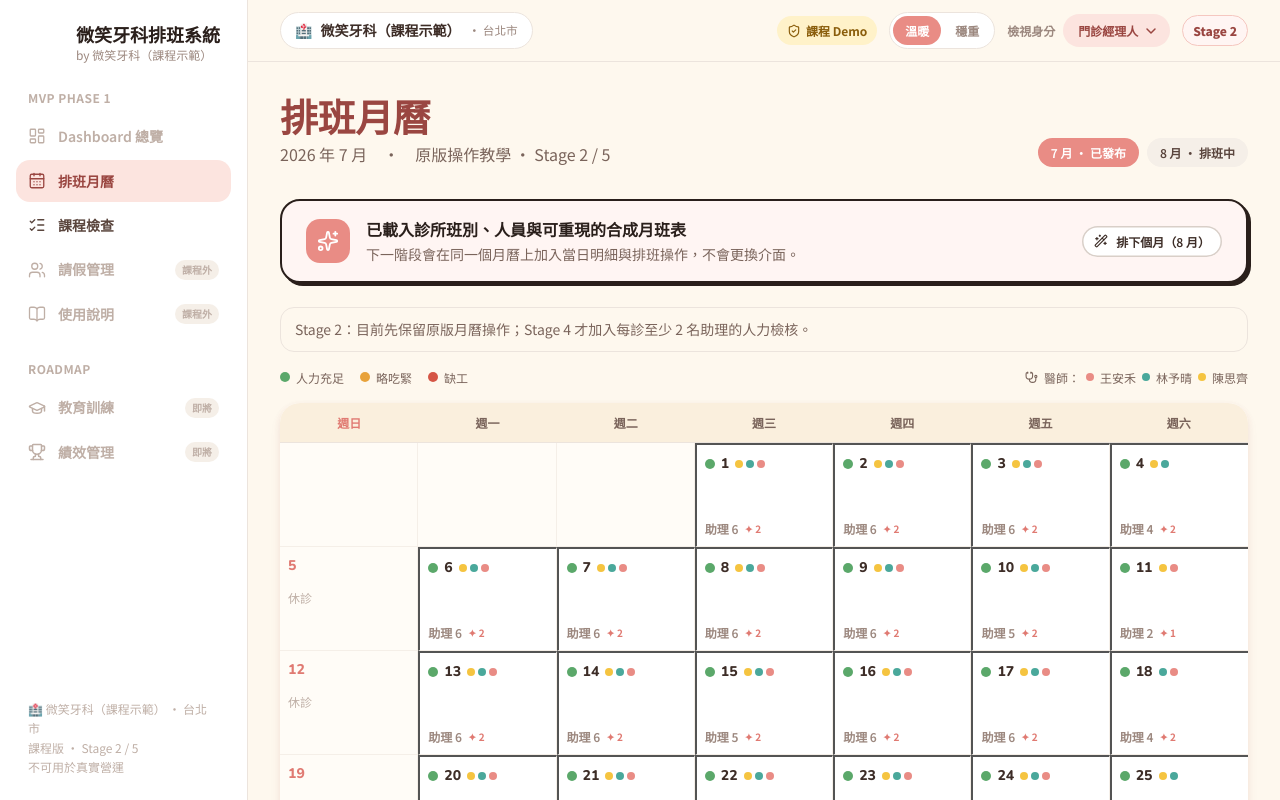
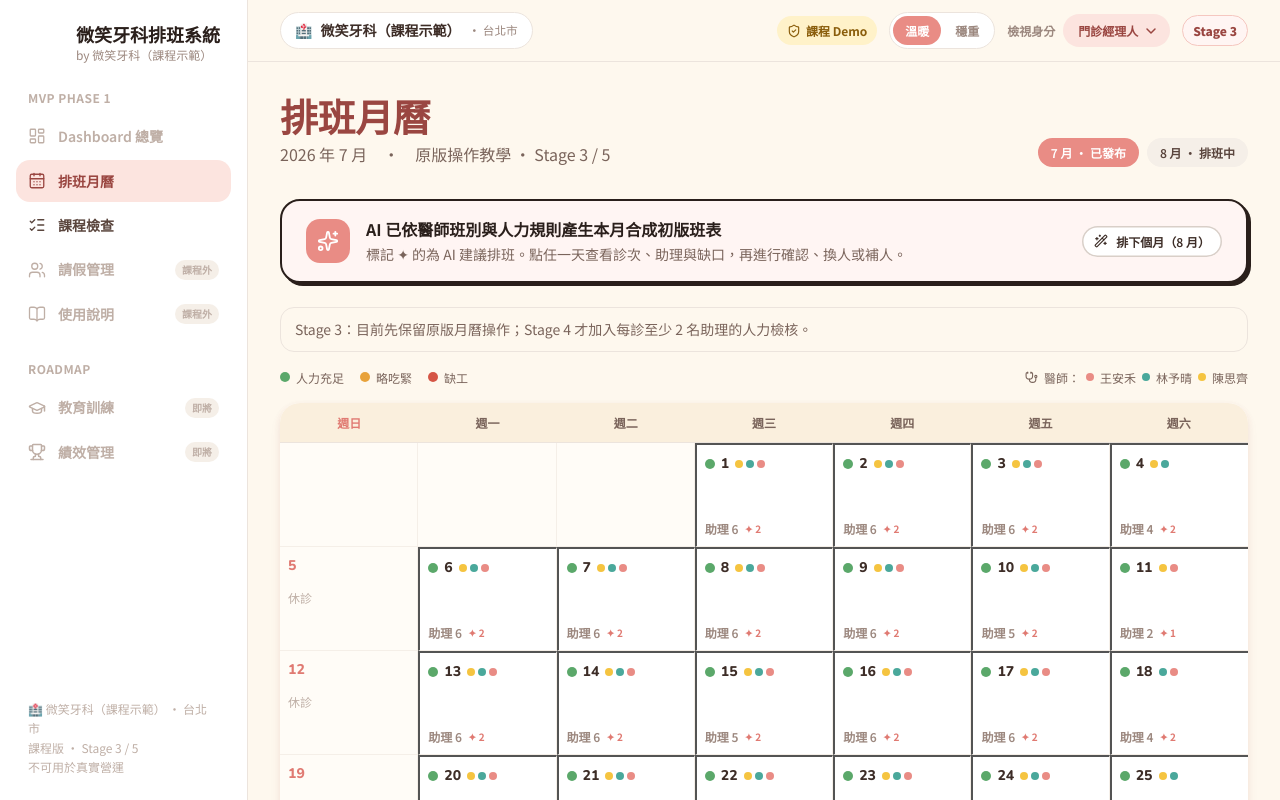
Before and after one commit to dentallio/wca-ai-clinic-schedule-workshop, a Next.js app: page / in a window 1280 px wide. Shown: the top 800 px of the page. Built offline with nearby package versions, Linux system fonts and the light colour scheme; a small style sheet from the web is missing.

Commit message:
feat: unlock stage 3 day scheduling workflow

```diff
--- a/src/course/workshop-stage.ts
+++ b/src/course/workshop-stage.ts
@@ -2,4 +2,4 @@
  * 每個 checkpoint 只調整這個數字，讓同一套原版介面逐步解鎖能力。
  * Stage 5 是 main branch 的完整成果。
  */
-export const CURRENT_WORKSHOP_STAGE = 2 as 1 | 2 | 3 | 4 | 5;
+export const CURRENT_WORKSHOP_STAGE = 3 as 1 | 2 | 3 | 4 | 5;
```
